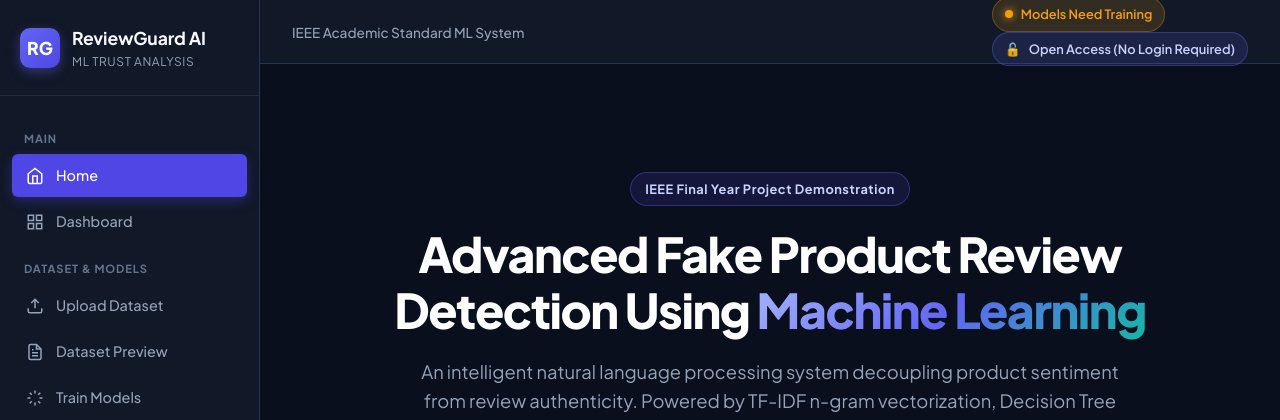
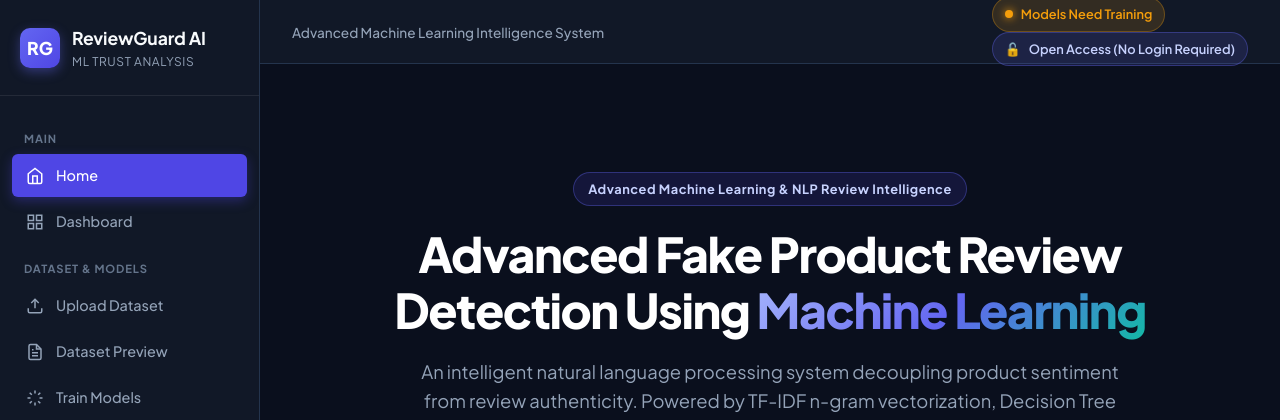
Before and after one commit to shivam310307/fake-product-review-detection, a Flask app: page / in a window 1280 px wide. Shown: the top 420 px of the page. Run offline with Flask 3, Linux system fonts and the light colour scheme; data that the repository does not hold is empty; some libraries are stand-ins or nearby versions.

Commit message:
Remove academic header, badge, and footer tags for clean production UI

```diff
--- a/templates/base.html
+++ b/templates/base.html
@@ -92,7 +92,7 @@
             <!-- Top Navbar -->
             <header class="topbar">
                 <div class="topbar-left">
-                    <span class="project-tag">IEEE Academic Standard ML System</span>
+                    <span class="project-tag">Advanced Machine Learning Intelligence System</span>
                 </div>
                 <div class="topbar-right">
                     <div class="model-status-indicator">
@@ -137,7 +137,7 @@
                     <strong>ReviewGuard AI</strong> &mdash; Advanced Fake Review Detection & Trust Analysis
                 </div>
                 <div class="footer-right">
-                    <span>Final Year Engineering Academic Project</span>
+                    <span>Intelligent Product Review Verification Platform</span>
                 </div>
             </footer>
         </div>
--- a/templates/dashboard.html
+++ b/templates/dashboard.html
@@ -130,7 +130,7 @@
         <div class="banner-item">
             <div class="banner-icon">📄</div>
             <div class="banner-text">
-                <strong>IEEE Technical Evaluation</strong>
+                <strong>Technical Performance Evaluation</strong>
                 <p>Download comprehensive PDF reports with confusion matrices and metrics.</p>
             </div>
             <a href="{{ url_for('reports') }}" class="btn btn-sm btn-secondary">Reports Center</a>
--- a/templates/index.html
+++ b/templates/index.html
@@ -6,7 +6,7 @@
 <div class="landing-container">
     <!-- Hero Section -->
     <section class="hero-section">
-        <div class="hero-badge">IEEE Final Year Project Demonstration</div>
+        <div class="hero-badge">Advanced Machine Learning &amp; NLP Review Intelligence</div>
         <h1 class="hero-title">
             Advanced Fake Product Review Detection Using <span class="gradient-text">Machine Learning</span>
         </h1>
--- a/templates/performance.html
+++ b/templates/performance.html
@@ -14,7 +14,7 @@
         <div class="header-actions">
             <a href="{{ url_for('download_evaluation_pdf') }}" class="btn btn-primary">
                 <svg width="18" height="18" viewBox="0 0 24 24" fill="none" stroke="currentColor" stroke-width="2"><path d="M14 2H6a2 2 0 0 0-2 2v16a2 2 0 0 0 2 2h12a2 2 0 0 0 2-2V8z"></path><polyline points="14 2 14 8 20 8"></polyline><path d="M12 18v-6"></path><path d="M9 15l3 3 3-3"></path></svg>
-                Download IEEE Benchmark Report (PDF)
+                Download Benchmark Report (PDF)
             </a>
         </div>
     </div>
--- a/templates/reports.html
+++ b/templates/reports.html
@@ -7,7 +7,7 @@
     <div class="page-header">
         <div>
             <h1 class="page-title">Executive & Technical PDF Reports Center</h1>
-            <p class="page-desc">Generate and download IEEE-standard technical documentation, presentation slide decks, and formal forensic audit certificates.</p>
+            <p class="page-desc">Generate and download technical documentation, model benchmark reports, and formal forensic audit certificates.</p>
         </div>
     </div>
 
--- a/templates/train.html
+++ b/templates/train.html
@@ -26,7 +26,7 @@
         <div class="card">
             <div class="card-header">
                 <h3>Pipeline Training Configuration</h3>
-                <p>Standardized parameters adhering to IEEE experimental guidelines.</p>
+                <p>Standardized parameters adhering to rigorous machine learning experimental guidelines.</p>
             </div>
 
             <form method="POST" action="{{ url_for('train') }}" id="train-form">
```
